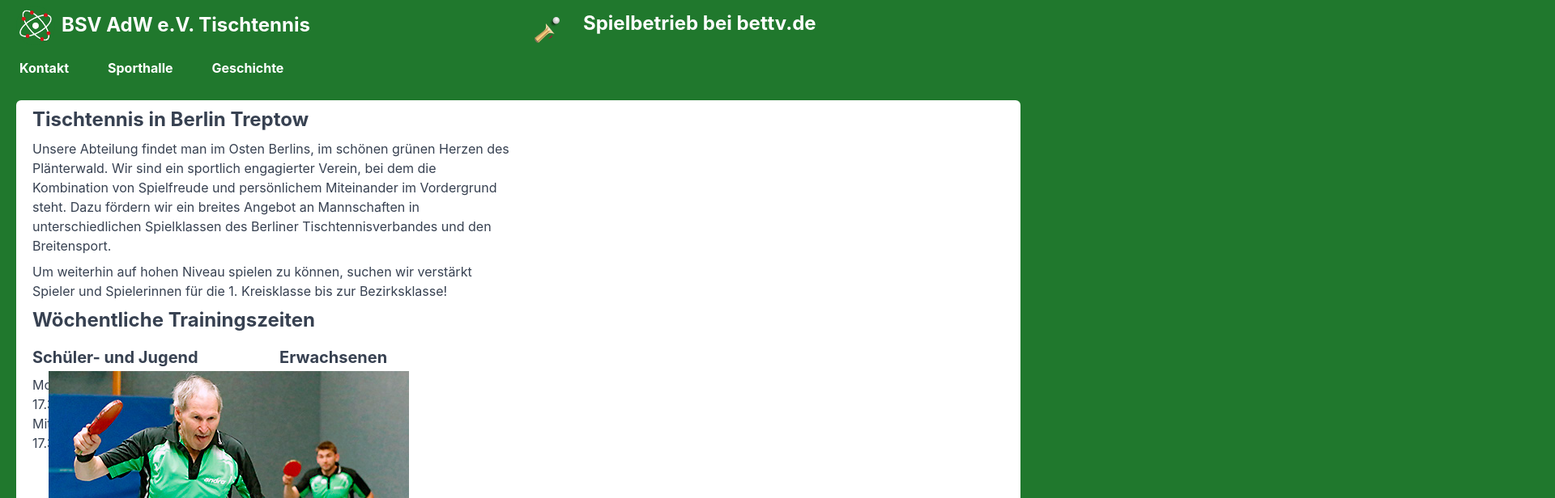
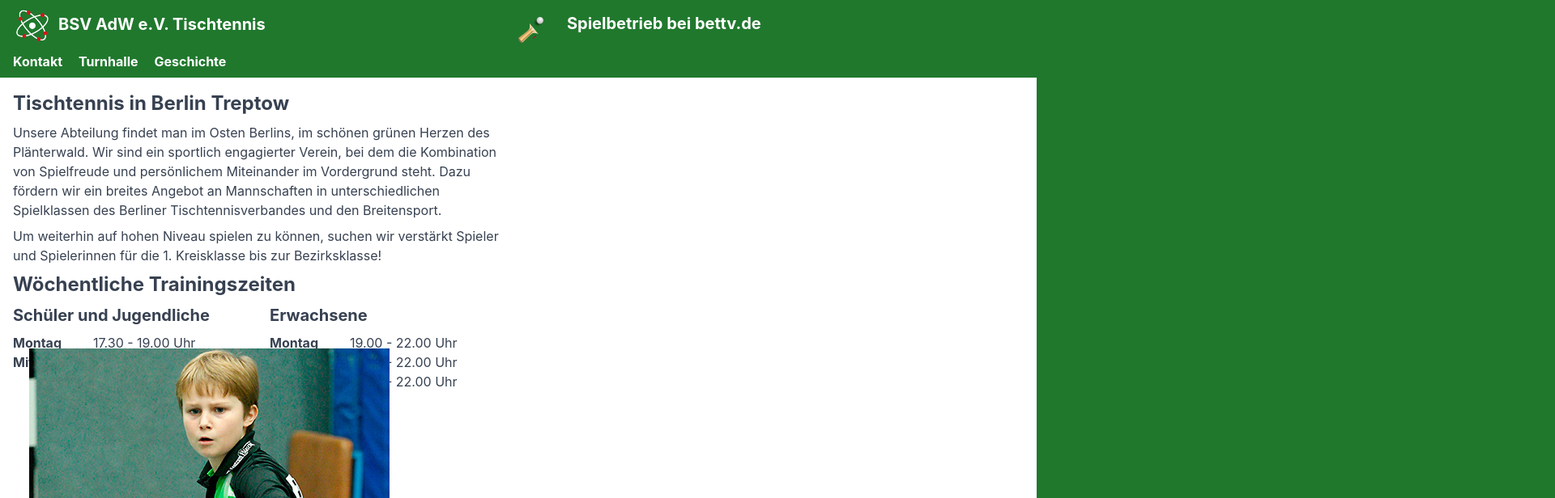
Before and after one commit to sbry/bsvadw.de, a Next.js app: page / in a window 1280 px wide. Shown: the top 616 px of the page at 81% size, 1920 px wide, since content can reach past the window. Built offline with nearby package versions, Linux system fonts and the light colour scheme.

Commit message:
margins and paddings

```diff
--- a/components/galerie.js
+++ b/components/galerie.js
@@ -1,4 +1,22 @@
 import ImageGallery from 'react-image-gallery';
+
+function shuffle(array) {
+    let currentIndex = array.length,  randomIndex;
+
+    // While there remain elements to shuffle...
+    while (currentIndex != 0) {
+
+        // Pick a remaining element...
+        randomIndex = Math.floor(Math.random() * currentIndex);
+        currentIndex--;
+
+        // And swap it with the current element.
+        [array[currentIndex], array[randomIndex]] = [
+            array[randomIndex], array[currentIndex]];
+    }
+
+    return array;
+}
 
 const images = ["1242.jpg",
     "1244.jpg",
@@ -19,6 +37,6 @@ export default function MyGallery(props) {
     return <ImageGallery slideInterval={2500} slideDuration={500} showThumbnails={true}
                          showFullscreenButton={true}
                          autoPlay={true}
-                         items={images}/>;
+                         items={shuffle(images)}/>;
 
 }
--- a/components/header.js
+++ b/components/header.js
@@ -3,9 +3,9 @@ import ActiveLink from "./activelink";
 export default function Header() {
     return (
         <header>
-            <div className={"grid grid-cols-1 md:grid-cols-2"}>
+            <div className={"heading"}>
                 <a title={"Berliner Sportverein Akademie der Wissenschaften e.V."}
-                   className={'mx-5 font-bold text-white text-xl md:text-2xl py-2'} href="/">
+                   href="/">
                     <img
                         className={"inline-block w-12 h-12 mr-2"} src="/images/logo/adw-symbol.png"
                         alt="AdW"
@@ -15,23 +15,18 @@ export default function Header() {
 
 
                 <a title={"Spielbetrieb des BSV AdW beim Berliner Tischtennisverband"}
-                   className={'mx-5 font-bold text-white text-xl md:text-2xl py-2'}
-
                    href={"https://bettv.tischtennislive.de/default.aspx?L1=Public&L2=Verein&L2P=1198&Page=Spielbetrieb&Sportart=96"}>
                     <img
                         className={"inline-block w-12 mr-3"} src="/images/logo/tt-icon.svg"
                         alt="AdW"
                     />
                     Spielbetrieb bei bettv.de
-
                 </a>
-
-
             </div>
             <nav>
                 {[
                     {name: 'Kontakt', href: '/kontakt/'},
-                    {name: 'Sporthalle', href: '/sporthalle/'},
+                    {name: 'Turnhalle', href: '/turnhalle/'},
                     {name: 'Geschichte', href: '/geschichte/'},
                 ].map((item) => (
                     <ActiveLink
@@ -41,7 +36,6 @@ export default function Header() {
                         {item.name}
                     </ActiveLink>
                 ))}
-
             </nav>
         </header>
     )
--- a/pages/datenschutz.js
+++ b/pages/datenschutz.js
@@ -1,5 +1,5 @@
 export default function Datenschutz(props) {
-    return <div className={"max-w-prose pt-0.5"}>
+    return <div className={"max-w-prose"}>
         <h1>Datenschutz&shy;erkl&auml;rung</h1>
         <h2>1. Datenschutz auf einen Blick</h2>
         <h3>Allgemeine Hinweise</h3> <p>Die folgenden Hinweise geben einen einfachen &Uuml;berblick dar&uuml;ber,
--- a/pages/impressum.js
+++ b/pages/impressum.js
@@ -1,6 +1,6 @@
 export default function Impressum() {
     return (
-        <div className={"max-w-prose pt-0.5"}>
+        <div className={"max-w-prose"}>
 
             <h1> Impressum</h1>
 
@@ -31,6 +31,14 @@ export default function Impressum() {
                 unserer Homepage angezeigten Links und für alle Inhalte der Seiten, zu denen wir Banner und
                 Links führen.
             </p>
+            <p>
+                Technik: Hinweise und Anmerkungen an <a
+                href={"mailto:technik[at]salisbury.de"}>Justin
+                Salisbury.</a>
+                {/*    mit <a*/}
+                {/*    href={"https://nextjs.org/"}>Next.js</a> und <a href={"https://tailwindcss.com/"}>tailwindcss</a>*/}
+                {/**/}
+            </p>
         </div>
     )
 }
--- a/pages/index.js
+++ b/pages/index.js
@@ -22,7 +22,7 @@ export default function Index() {
                 <h1>Wöchentliche Trainingszeiten</h1>
                 <div className={"grid grid-flow-col grid-cols-2 grid-rows-1 gap-5"}>
                     <div>
-                        <h2>Schüler- und Jugend</h2>
+                        <h2>Schüler und Jugendliche</h2>
                         <dl>
                             <dt>Montag</dt>
                             <dd>17.30 - 19.00 Uhr</dd>
@@ -31,7 +31,7 @@ export default function Index() {
                         </dl>
                     </div>
                     <div>
-                        <h2>Erwachsenen</h2>
+                        <h2>Erwachsene</h2>
                         <dl>
                             <dt>Montag</dt>
                             <dd>19.00 - 22.00 Uhr</dd>
@@ -44,7 +44,7 @@ export default function Index() {
                 </div>
             </div>
 
-            <div className="py-4">
+            <div>
 
                 <MyGallery/>
 
--- a/pages/kontakt.js
+++ b/pages/kontakt.js
@@ -58,7 +58,7 @@ export default function Kontakt() {
                     Nach dem Probetraining treffen Sie und wir die Entscheidung, ob Sie dem Verein beitreten möchten
                     und können. Für die Aufnahme in unseren Verein benötigen wir einen mit folgenden Daten
                     ausgefüllten
-                    Aufnahmeantrag den Sie in der Sporthalle erhalten: Vor- und Nachname, Geburtsdatum und Ihre
+                    Aufnahmeantrag den Sie in der Turnhalle erhalten: Vor- und Nachname, Geburtsdatum und Ihre
                     Anschrift. Um Sie über wichtige Ereignisse wie z.B. Hallensperrungen, Vereinsfeiern und Turniere
                     informieren zu können, wäre die Angabe einer Emailadresse vorteilhaft. Wenn Sie vorher bei einem
                     anderen Verein gespielt haben, wird der Name des Vereins und des Verbandes benötigt.
--- a/pages/sporthalle.js
+++ /dev/null
@@ -1,42 +0,0 @@
-export default function Geschichte() {
-    return (
-
-        <div className={"grid grid-cols-1 md:grid-cols-2 gap-5"}>
-            <div className="">
-                <h1>Sporthalle der Sophie-Brahe-Gemeinschaftsschule</h1>
-                <iframe
-                    src="https://www.google.com/maps/embed?pb=!1m14!1m8!1m3!1d852.6742272116412!2d13.477315803550722!3d52.48123138055637!3m2!1i1024!2i768!4f13.1!3m3!1m2!1s0x47a84f1840859eb7%3A0x64d96298395db148!2sAm+Pl%C3%A4nterwald+17%2C+12435+Berlin!5e1!3m2!1sde!2sde!4v1413548933607"
-                    style={{border:0}} width="100%" height="500px" frameBorder="0"></iframe>
-            </div>
-
-            <div className="">
-                <h2>Adresse</h2>
-                <address>
-                    <p>Am Plänterwald 17</p><p>12435 Berlin</p>
-<p className={"text-sm"}>
-                    <small>Eingang zur Halle zu Fuß über Erwin-Bennewitz-Weg</small>
-</p>
-
-                </address>
-                <h2>Fahrverbindungen</h2>
-                <ul>
-                    <li>
-                        Bus 165/166/377 bis S-Bahnhof Plänterwald
-                    </li>
-                    <li>
-                        Bus 265 bis Rathaus Treptow
-                    </li>
-                    <li>
-                        S-Bahn
-                        S8/S85/S9 bis
-                        S-Bahnhof Plänterwald
-                    </li>
-                </ul>
-
-
-            </div>
-        </div>
-
-
-    )
-}
--- /dev/null
+++ b/pages/turnhalle.js
@@ -0,0 +1,52 @@
+export default function Geschichte() {
+    return (
+
+        <div className={"grid grid-cols-1 md:grid-cols-2 gap-5 "}>
+            <div className="">
+                <iframe
+                    className="border-none"
+                    src="https://www.google.com/maps/embed?pb=!1m14!1m8!1m3!1d852.6742272116412!2d13.477315803550722!3d52.48123138055637!3m2!1i1024!2i768!4f13.1!3m3!1m2!1s0x47a84f1840859eb7%3A0x64d96298395db148!2sAm+Pl%C3%A4nterwald+17%2C+12435+Berlin!5e1!3m2!1sde!2sde!4v1413548933607"
+                    width="100%" height="500px" frameBorder="0"></iframe>
+            </div>
+
+
+            <div className="">
+                <address className={'text-2xl'}>
+                    <p className={'font-bold'}>Turnhalle der Sophie-Brahe-Schule</p>
+                    <p>Am Plänterwald 17</p><p>12435 Berlin</p>
+                    <p className={"text-sm"}>
+                        Eingang zur Halle zu Fuß über Erwin-Bennewitz-Weg
+                    </p>
+
+                </address>
+
+                <div className={"m-5"}>
+                    <h1>Öffentliche Fahrverbindungen</h1>
+                    <dl>
+                        <dt>Bus 165/166/377</dt>
+                        <dd>bis S-Bahnhof Plänterwald</dd>
+                        <dt>
+                            Bus 265
+                        </dt>
+                        <dd>bis Rathaus Treptow</dd>
+
+                        <dt>
+                            S-Bahn
+                            S8/S85/S9
+                        </dt>
+                        <dd>bis
+                            S-Bahnhof Plänterwald
+                        </dd>
+
+                    </dl>
+
+                </div>
+
+            </div>
+
+
+        </div>
+
+
+    )
+}
--- a/styles/app.scss
+++ b/styles/app.scss
@@ -34,11 +34,11 @@ body {
 
   p, dl, h1, h2, li {
     @apply text-gray-700;
-    @apply my-2;
+    @apply mb-2;
   }
 
   main {
-    @apply m-5 px-5 pb-5 rounded-md bg-white min-h-full;
+    @apply p-4 bg-white min-h-full;
   }
 }
 
@@ -60,22 +60,39 @@ a {
 }
 
 header, footer {
+
   nav {
     @apply flex;
     a {
-      @apply text-white px-6 py-2 inline-block;
+      @apply text-white mr-5 py-2 inline-block;
     }
   }
 }
 
 header {
+  @apply px-4 pt-2;
+
+  .heading {
+    @apply grid grid-cols-1;
+
+    @media (min-width: theme('screens.sm')) {
+      @apply grid grid-cols-2;
+    }
+
+    a {
+      @apply font-bold text-white text-xl;
+    }
+  }
+
   nav {
     @apply font-bold;
   }
 }
 
+footer{
+  @apply px-5;
+}
 
-/*
 @media (min-width: theme('screens.md')) {
 }
 
@@ -84,7 +101,6 @@ header {
 
 @media (min-width: theme('screens.xl')) {
 }
- */
 
 
 /*
@@ -141,3 +157,17 @@ address {
     z-index: 2;
   }
 }
+
+
+dl {
+  @apply grid grid-cols-3;
+
+  dt {
+    @apply col-span-1 font-bold;
+  }
+
+  dd {
+    @apply col-span-2;
+
+  }
+}
```
Also changed, not shown: pages/geschichte.js (+8 -8 lines). Lines whose indentation alone changed are shown as unchanged.
